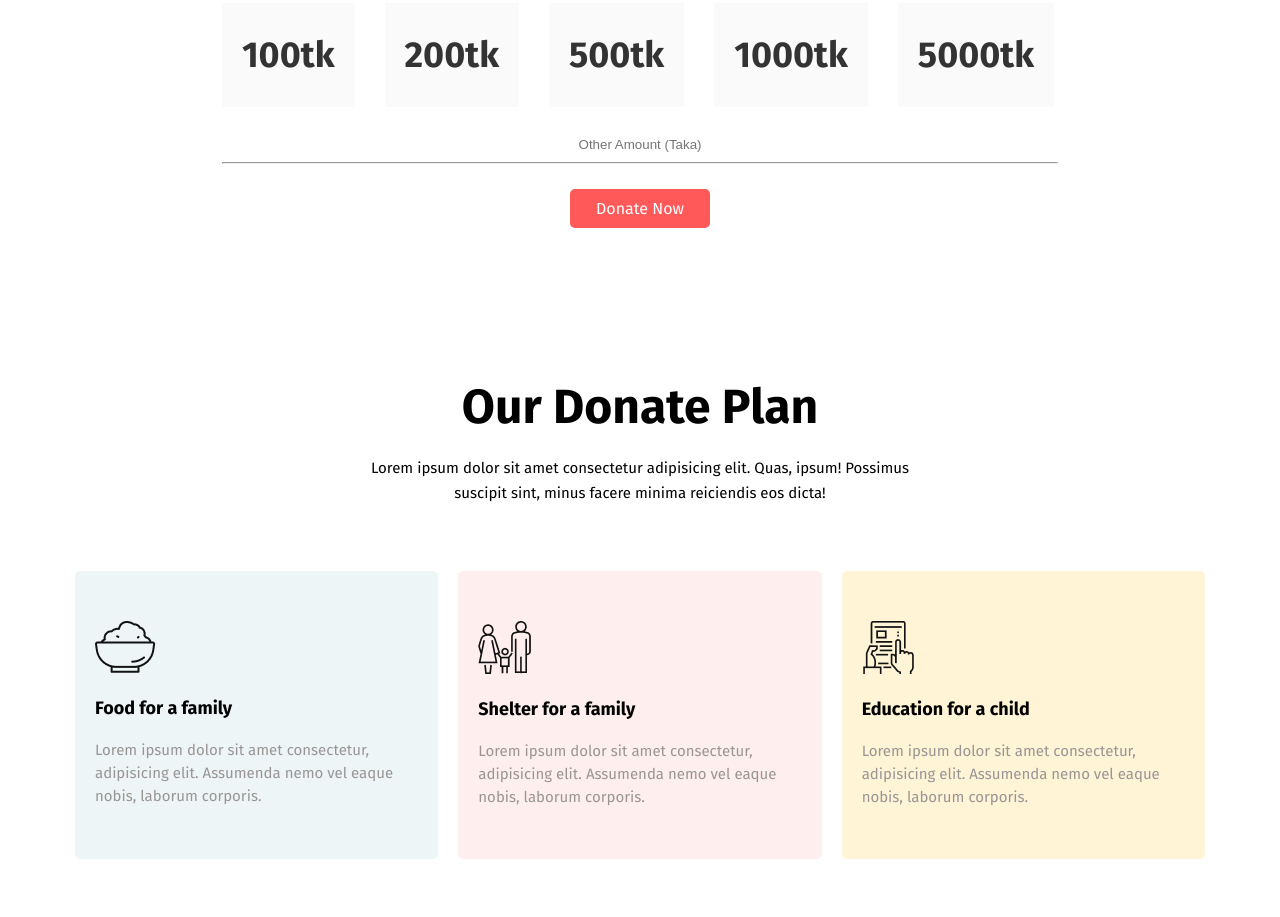
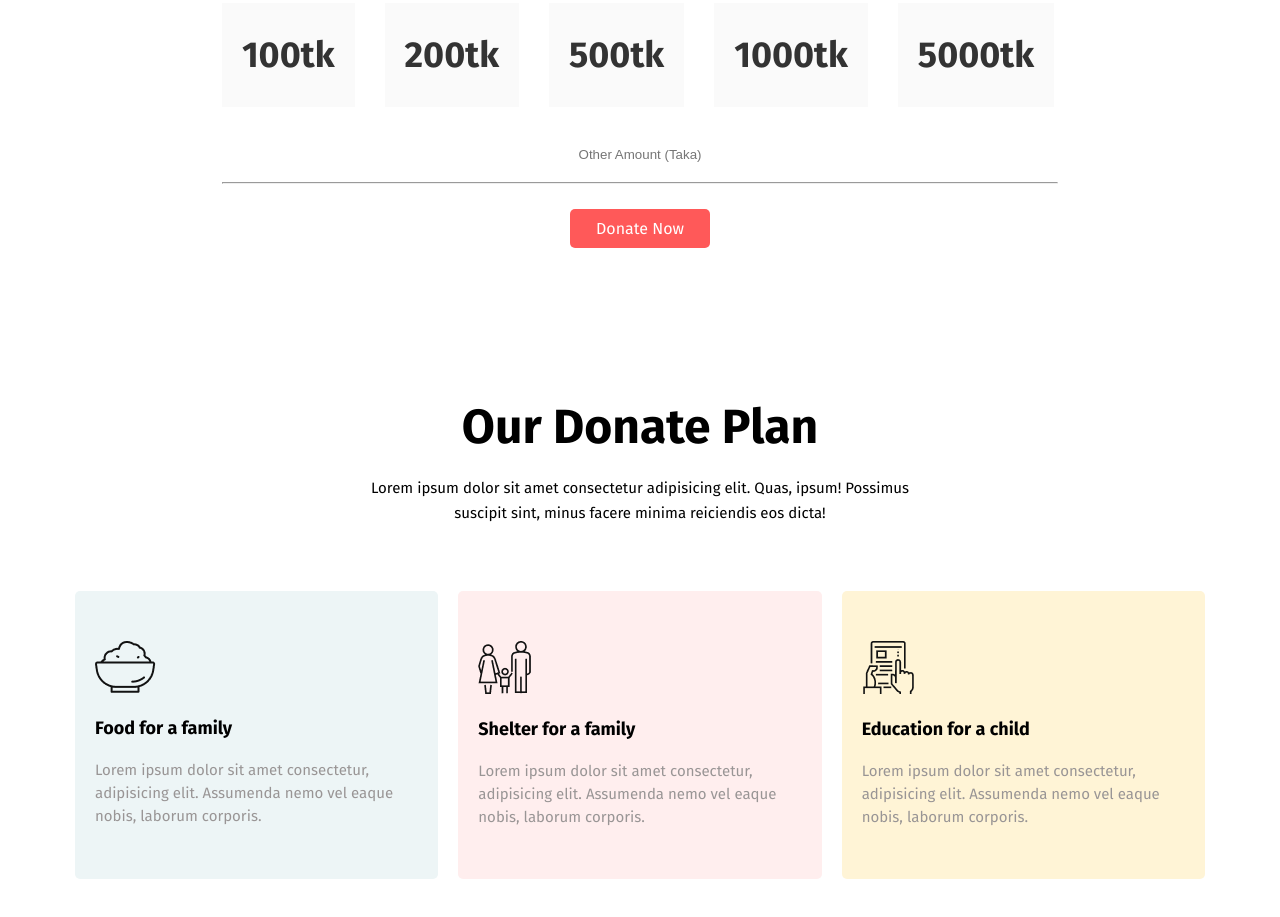
Before and after one commit to Shakil-Mahmud1/donation, a plain HTML site: page index.html in a window 1280 px wide. Shown: the part 915-1832 px from the top of the page. Drawn offline with Linux system fonts and the light colour scheme.

Commit message:
Alhamdulillah

```diff
--- a/style.css
+++ b/style.css
@@ -101,6 +101,7 @@ body{
     display: block;
     margin: auto;
     margin-bottom: 10px;
+    padding: 10px 0px;
 }
 .onther-amount hr {
     margin-bottom: 25px;
```
